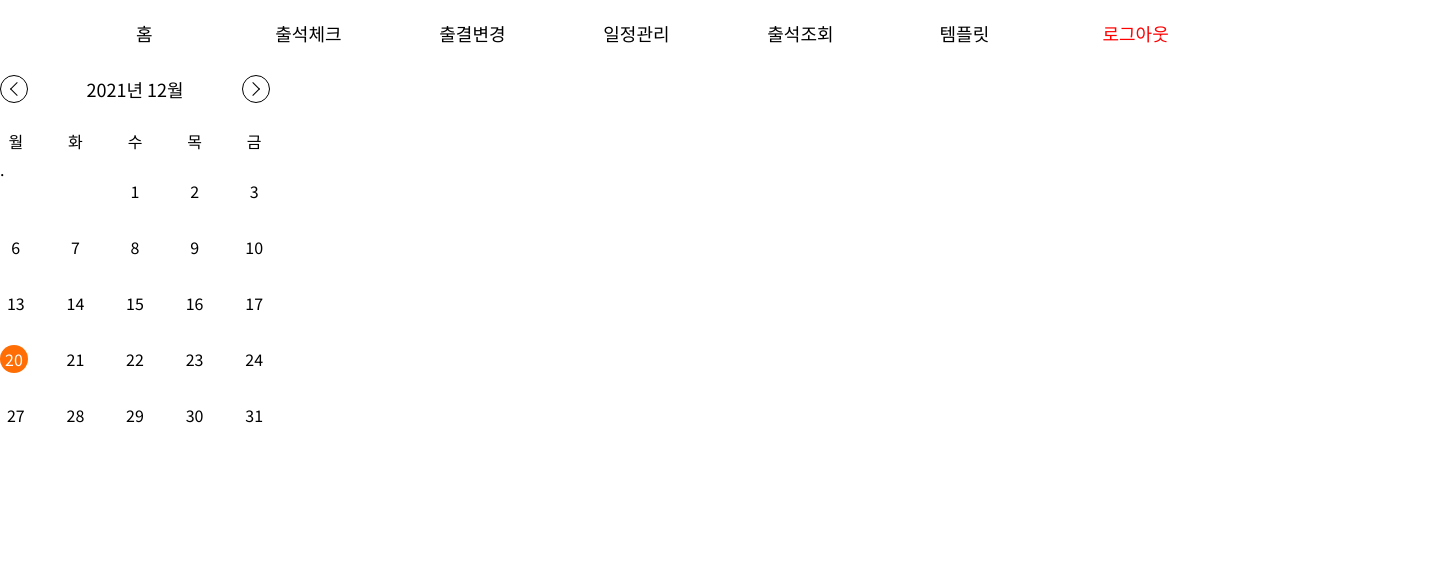
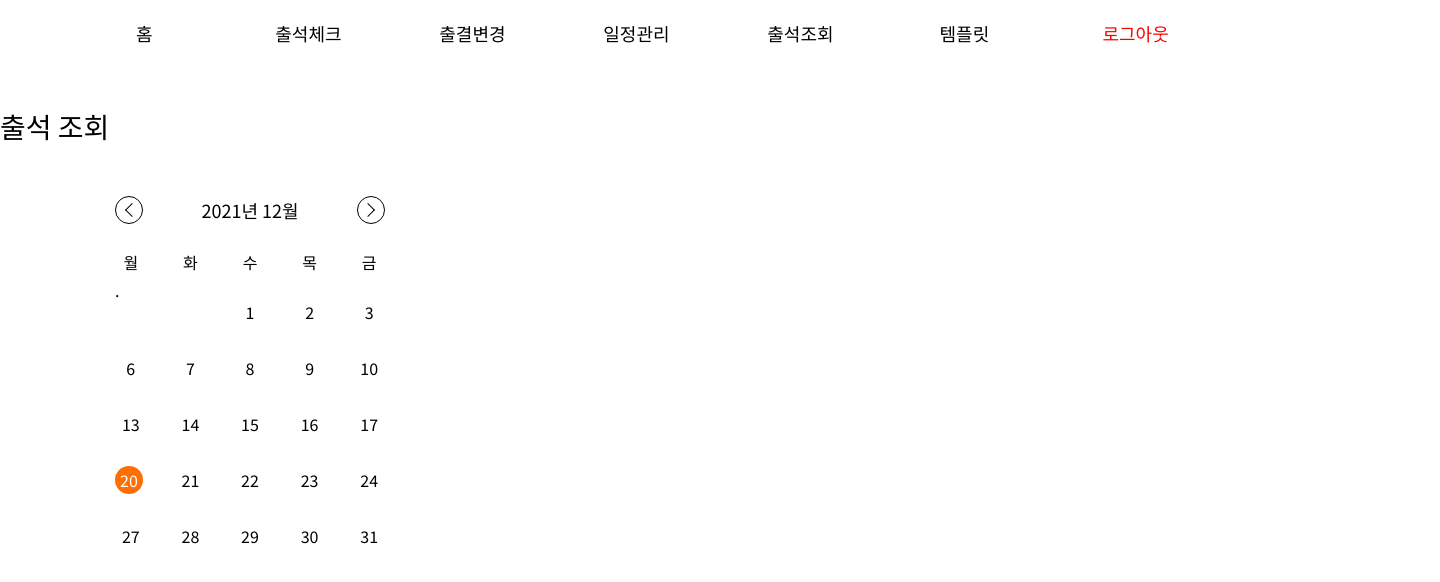
Before and after one commit to DSM-PICK/PICK2021-DESKTOP-CLIENT, a React (Create React App) app: page /attendancy in a window 1280 px wide. Shown: the top 582 px of the page, 1440 px wide, since content can reach past the window. Built offline with nearby package versions, Linux system fonts and the light colour scheme.

Commit message:
⚡️ :: (#23) Attendancy Component Publishing

```diff
--- a/src/components/Attendancy/Attendancy.tsx
+++ b/src/components/Attendancy/Attendancy.tsx
@@ -6,10 +6,13 @@ const Attendancy: FC = (): JSX.Element => {
   return (
     <>
       <S.Container>
-        <S.ChooseCalendar>
-          <Calendar />
-        </S.ChooseCalendar>
-
+        <S.ACContainer>
+          <S.ChooseCalendar>
+            <S.Title>출석 조회</S.Title>
+            <Calendar />
+          </S.ChooseCalendar>
+          <S.AttendancyList></S.AttendancyList>
+        </S.ACContainer>
       </S.Container>
     </>
   );
--- a/src/components/Attendancy/styles.ts
+++ b/src/components/Attendancy/styles.ts
@@ -1,15 +1,29 @@
 import styled from "@emotion/styled";
 
 export const Container = styled.div`
-    width: 1440px;
-    margin: 0 auto;
-    display: grid;
+  height: 90vh;
+  display: flex;
+  align-items: center;
+`;
+
+export const ACContainer = styled.div`
+  width: 1440px;
+  height: 800px;
+  display: flex;
+  margin: 0 auto;
+  justify-content: space-between;
+`;
+
+export const Title = styled.div`
+  font-size: 28px;
 `;
 
 export const ChooseCalendar = styled.div`
-
+  width: 500px;
+  height: 80vh;
+  position: relative;
+  display: flex;
+  align-self: center;
 `;
 
-export const AttendancyList = styled.div`
-
-`;
+export const AttendancyList = styled.div``;
--- a/src/components/Calendar/styles.ts
+++ b/src/components/Calendar/styles.ts
@@ -1,9 +1,13 @@
 import styled from "@emotion/styled";
-import { COLOR } from "../../style";
 
 export const Container = styled.div`
   width: 270px;
   height: 350px;
+  position: absolute;
+  top: 40%;
+  margin-top: calc((350px * -0.5));
+  left: 50%;
+  margin-left: calc((270px * -0.5));
 `;
 
 export const Date = styled.div`
--- a/src/router/MainRouter.tsx
+++ b/src/router/MainRouter.tsx
@@ -6,7 +6,7 @@ const MainRouter: FC = (): JSX.Element => {
     <>
       <Switch>
         <Route exact path="/login" component={LoginPage} />
-        <Route exact path="/manage-schedule" component={ManageSchedulePage} />
+        <Route exact path="/manageschedule" component={ManageSchedulePage} />
         <Route exact path="/userinfo" component={UserInfoPage} />
         <Route exact path="/attendancy" component={AttendancyPage} />
       </Switch>
```
